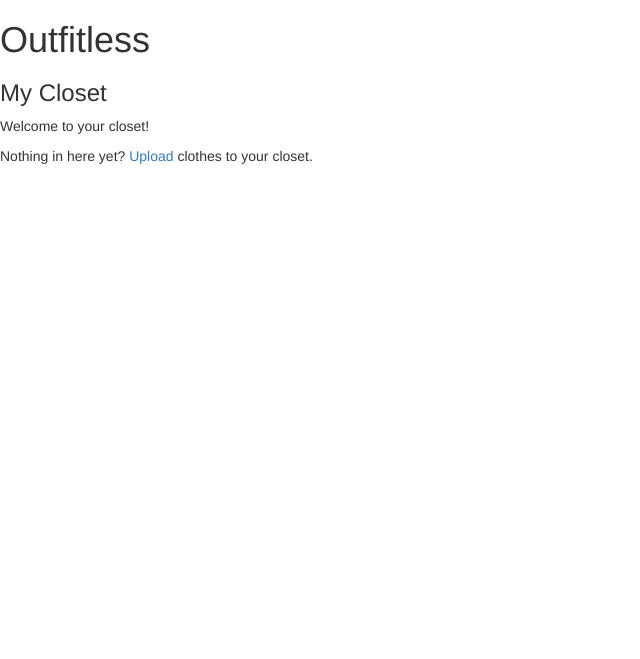
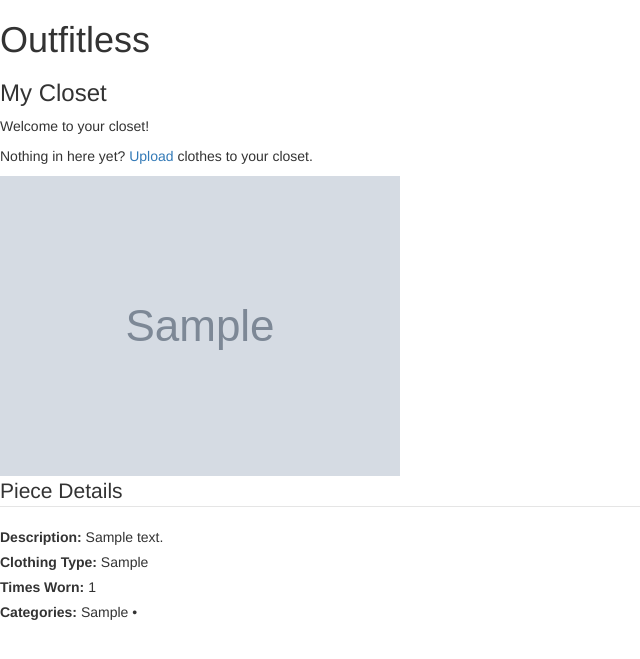
Before and after one commit to janetanne/outfitless, a Flask app: page /mycloset in a window 1280 px wide. Shown: the top 659 px of the page, without its empty margins (0-640 px from the left). Run offline with Flask 2, Linux system fonts and the light colour scheme; a user stored in the database is signed in; tables that the repository leaves empty hold one stand-in row (values such as "Sample post"); grey boxes marked "Sample" are stand-in pictures; some libraries are stand-ins or nearby versions.

Commit message:
My closet page built out.

```diff
--- a/server.py
+++ b/server.py
@@ -287,7 +287,9 @@ def process_form():
 @login_required
 def see_closet():
 
-    return render_template('mycloset.html')
+    all_pieces = Piece.query.all()
+
+    return render_template('mycloset.html', all_pieces=all_pieces)
 
 @app.route('/ootd')
 @login_required
--- /dev/null
+++ b/static/js/outfitless.js
@@ -0,0 +1,24 @@
+"use strict";
+
+// FUTURE FEATURE: check to see all pieces processed,
+// then call in callback to show button to go to closet
+
+function flashSaved(result) {
+    $(`#form-${result}`).removeClass("visible").addClass("hidden");
+    $(`#div-${result}`).removeClass("hidden").addClass("visible");
+};
+
+function savePieceDetails(thing) {
+
+    // creates list of all elements in form
+    let formInputs= $(`#form-${thing}`).serialize();
+
+    $.ajax({
+        type: "POST",
+        url: '/verifycloset',
+        data: formInputs,
+        dataType: "json",
+        success: flashSaved(thing)
+    });
+
+}
--- a/templates/mycloset.html
+++ b/templates/mycloset.html
@@ -10,6 +10,23 @@
 
 <p>Nothing in here yet? <a href='/upload'>Upload</a> clothes to your closet.</p>
 
-
+{% for piece in all_pieces %}
+    <div class="closetpiece-data">
+    <img src={{ piece.img_url }}>
+    <br>
+    <fieldset><legend>Piece Details</legend>
+        <label>Description:</label> {{ piece.desc }}
+        <br>
+        <label>Clothing Type:</label> {{ piece.clothing_type }}
+        <br>
+        <label>Times Worn:</label> {{ piece.times_worn }}
+        <br>
+        <label>Categories:</label>
+        {% for category in piece.categories %}
+            {{ category.category }} •
+            {% endfor %}
+    </fieldset>
+    </div>
+{% endfor %}
 
 {% endblock %}
```
